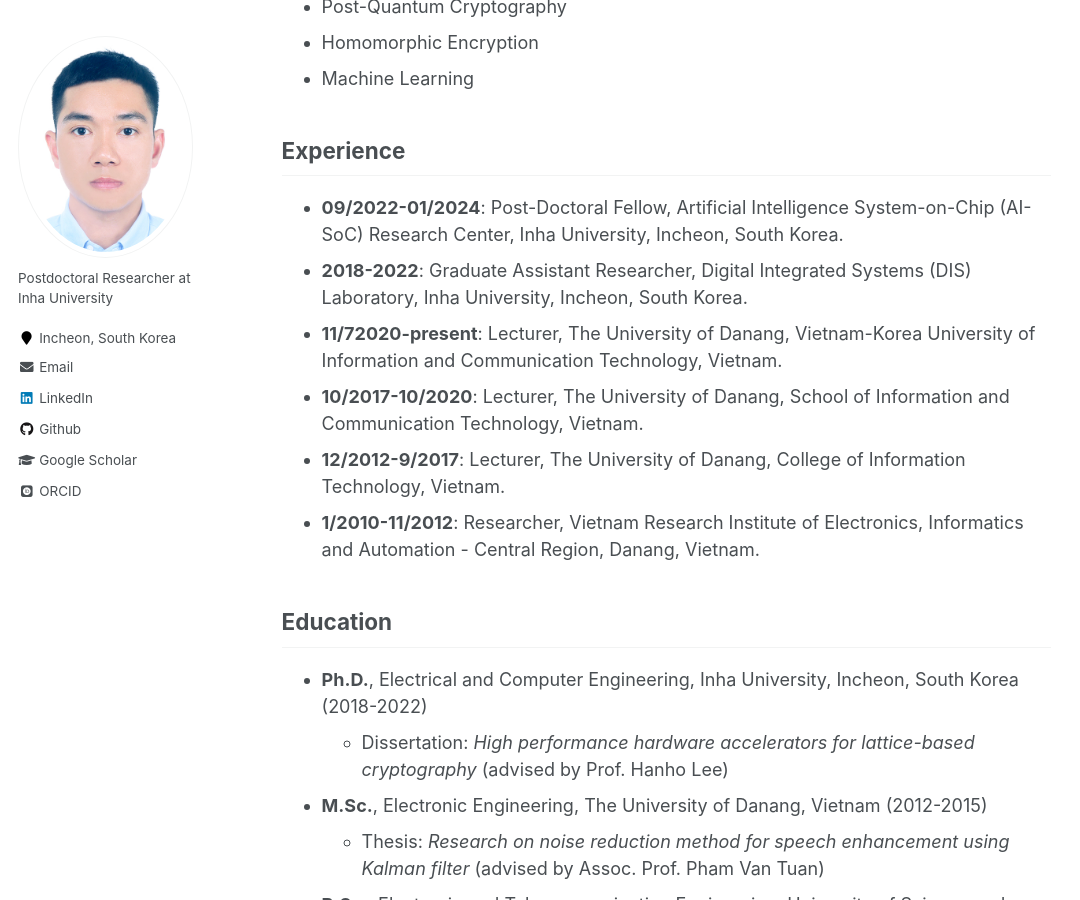
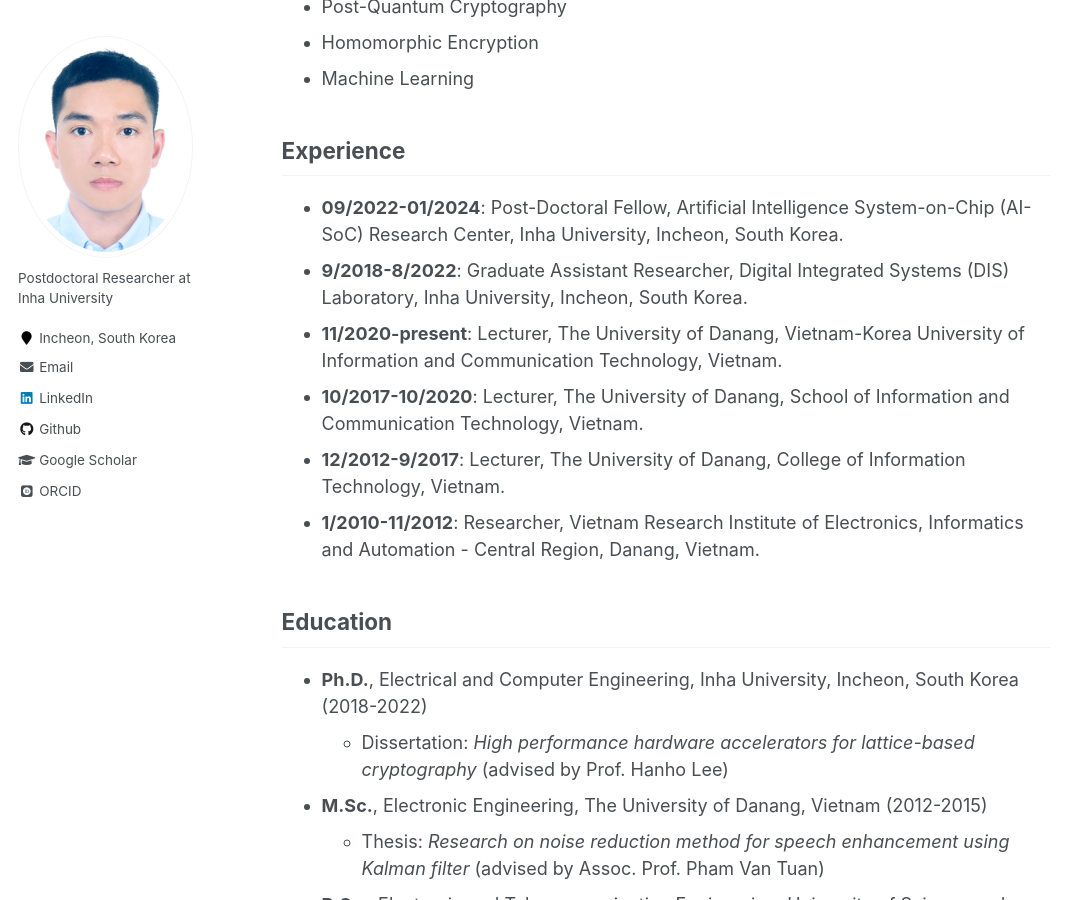
Before and after one commit to phapdn/phapdn.github.io, a Jekyll site: the page built from _pages/about.md, in a window 1280 px wide and 900 px high, scrolled down 547 px. Shown: the whole window, without its empty margins (0-1080 px from the left). Built offline with Jekyll 4.4.1, drawn with Linux system fonts in a browser that asks for light colours; some web fonts are replaced.

Commit message:
Update about.md

```diff
--- a/_pages/about.md
+++ b/_pages/about.md
@@ -22,8 +22,8 @@ My primary research interests include algorithms and architectures for:
 ## Experience
 
 * <b>09/2022-01/2024</b>: Post-Doctoral Fellow, Artificial Intelligence System-on-Chip (AI-SoC) Research Center, Inha University, Incheon, South Korea.
-* <b>2018-2022</b>: Graduate Assistant Researcher, Digital Integrated Systems (DIS) Laboratory, Inha University, Incheon, South Korea.
-* <b>11/72020-present</b>: Lecturer, The University of Danang, Vietnam-Korea University of Information and Communication Technology, Vietnam.
+* <b>9/2018-8/2022</b>: Graduate Assistant Researcher, Digital Integrated Systems (DIS) Laboratory, Inha University, Incheon, South Korea.
+* <b>11/2020-present</b>: Lecturer, The University of Danang, Vietnam-Korea University of Information and Communication Technology, Vietnam.
 * <b>10/2017-10/2020</b>: Lecturer, The University of Danang, School of Information and Communication
 Technology, Vietnam.
 * <b>12/2012-9/2017</b>: Lecturer, The University of Danang, College of Information Technology, Vietnam.
```
